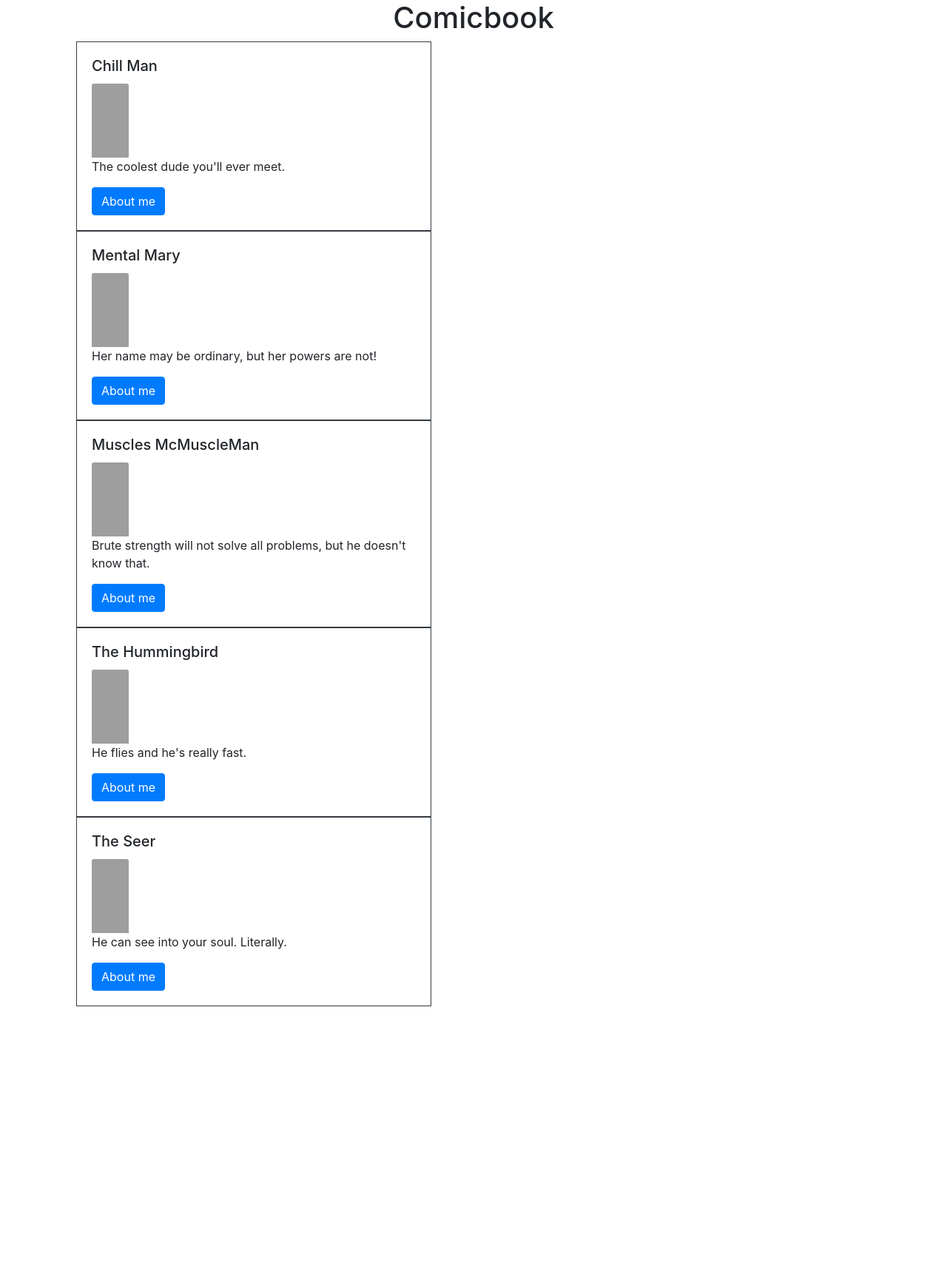
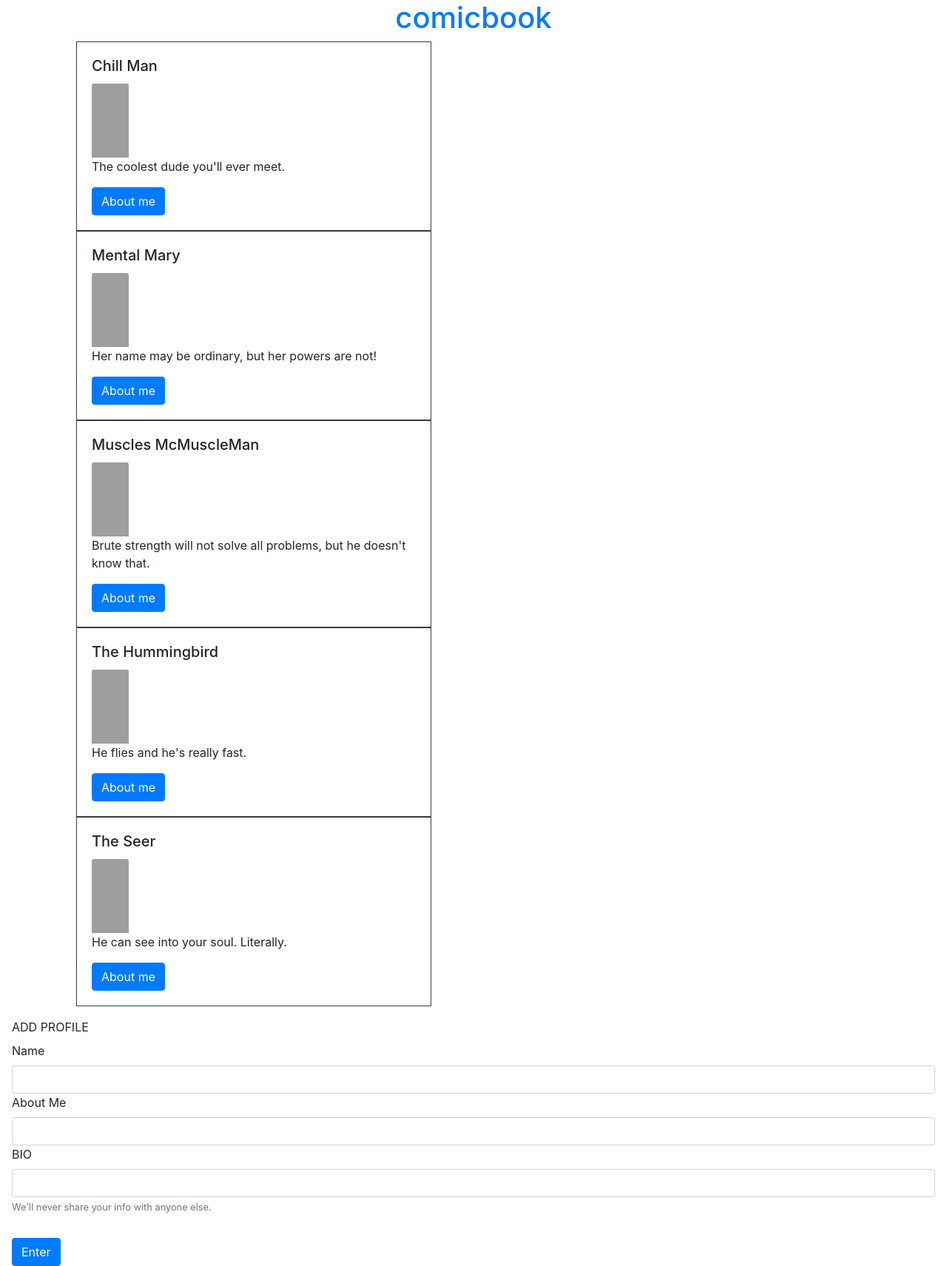
Before and after one commit to alwith2/Super-Heroes, a PHP site: page / in a window 1280 px wide. Shown: the whole page at 74% size. Before the commit the page ends 1360 px from the top, so only its background shows below. Run offline with PHP 8.4, Linux system fonts and the light colour scheme; data comes from the database, SQL or seed files in the repository; grey boxes are pictures that could not be loaded.

Commit message:
adds heros

```diff
--- a/index.php
+++ b/index.php
@@ -1,13 +1,10 @@
-
-
-
 <?php
 
 require "connection.php";
 require "header.php";
 
 
-echo '<div class = "text-center"><h1>Comicbook</h1></div>';
+echo '<div class = "text-center"><h1 class=" text-primary">comicbook</h1></div>';
 $sql = "SELECT * FROM heroes";
 $result = $conn->query($sql);
 
@@ -31,12 +28,9 @@ if ($result->num_rows > 0) {
                         <img class="card-img-top" style="width:50px;height:100px;" src='.$row["image_url"].' />
                         <p class="card-text">' . $row["about_me"] . '</p>
                         <a href=' . $hero . ' class="btn btn-primary">About me</a>
-
                     </div>
-
                 </div>';
     }
-
     echo $output;
     echo '</div>
     </div>
@@ -45,6 +39,23 @@ if ($result->num_rows > 0) {
     echo "0 results";
 }
 
+?>
+<form action="newinfo.php" method="post">
+  <div class="form-group p-3">
+    <label for="exampleInputEmail1">ADD PROFILE</label><br>
+    <label for="exampleInputEmail1">Name</label>
+    <input type="text" class="form-control" aria-describedby="emailHelp" name="name" id="name">
+    <label for="exampleInputEmail1">About Me</label>
+    <input type="text" class="form-control" aria-describedby="emailHelp" name="about_me" id="about_me">
+    <label for="exampleInputEmail1">BIO</label>
+    <input type="text" class="form-control" aria-describedby="emailHelp" name="biography" id="biography">
+    <small id="emailHelp" class="form-text text-muted">We'll never share your info with anyone else.</small>
+  </div>
+  <button type="submit" class="btn btn-primary ml-3">Enter</button>
+  <input type="hidden" id="method" value="newHero" name="method">
+</form>
+<?php
+
 $conn->close();
 require 'footer.php';
 ?>
```
Also changed, not shown: data.php (added, +17 -0 lines), hero.php (+23 -9 lines), newinfo.php (added, +29 -0 lines).
